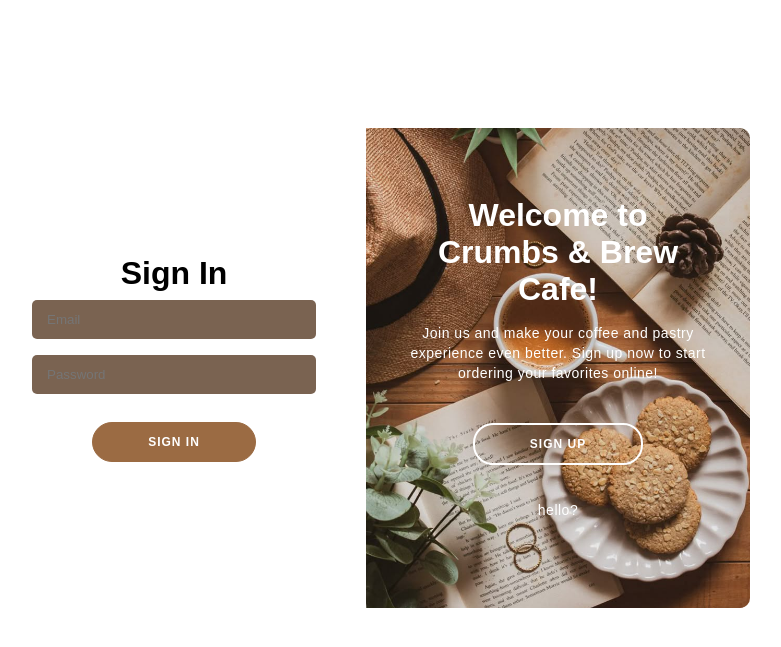
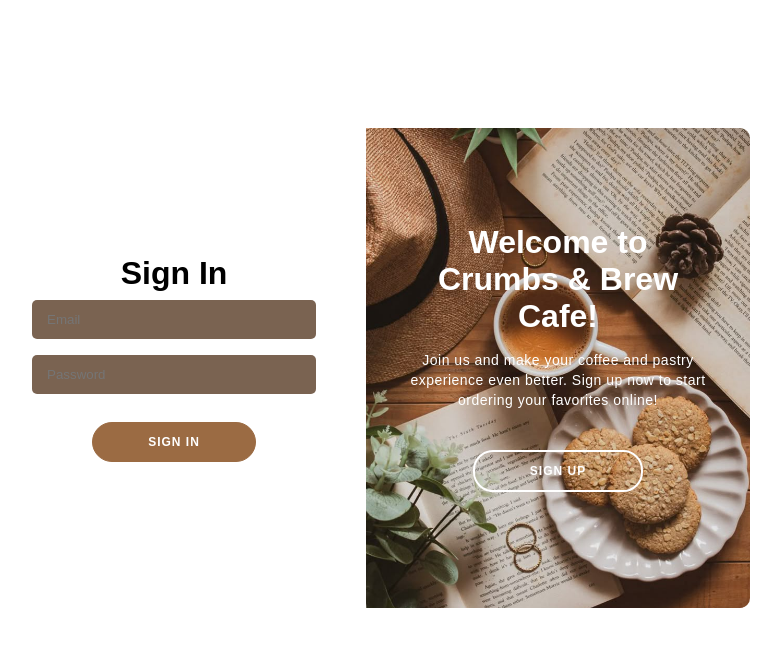
Before and after one commit to Ar-Dee08/websys-proj-main, a PHP site: page /websys-proj/ in a window 1280 px wide. Shown: the top 647 px of the page, without its empty margins (274-1055 px from the left). Run offline with PHP 8.4, Linux system fonts and the light colour scheme; some libraries are stand-ins or nearby versions.

Commit message:
remove hello test

```diff
--- a/index.php
+++ b/index.php
@@ -90,7 +90,6 @@
                 <h1>Welcome to Crumbs & Brew Cafe!</h1>
                 <p>Join us and make your coffee and pastry experience even better. Sign up now to start ordering your favorites online!</p>
                 <button id="signUp" type="button">Sign Up</button>
-                <p>hello?</p>
             </div>
         </div>
     </div>
```
